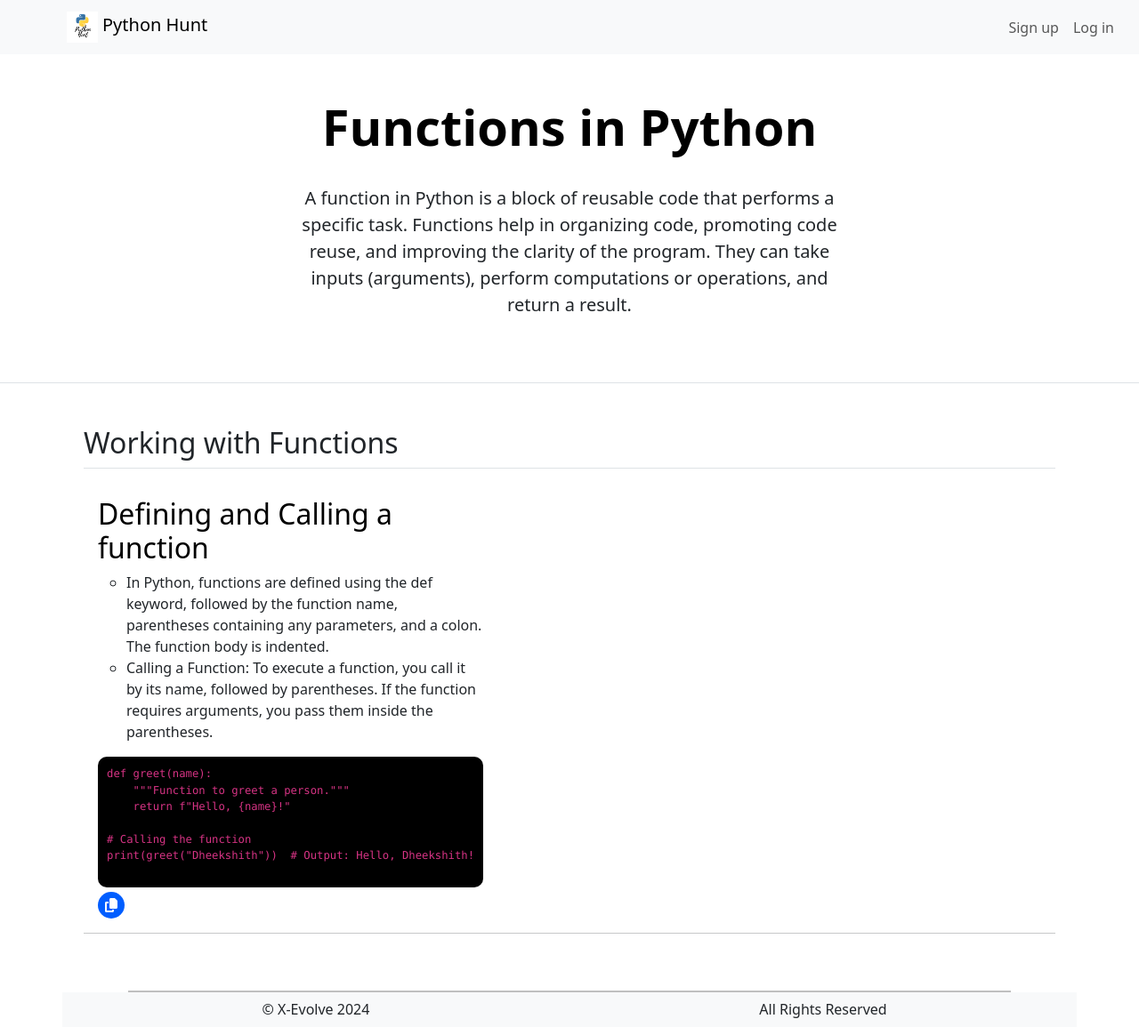
After one commit to X-Evolve/Python_Hunt, a Django app: template producthunt_pro/products/templates/products/functions.html in a window 1280 px wide. The commit adds this page. Shown: the whole page at 89% size. Run offline with Django 3.2, Linux system fonts and the light colour scheme; the template is opened without the code that fills it, so the values that code supplies are empty; some libraries are stand-ins or nearby versions.

Commit message:
Create Function Page

```diff
--- /dev/null
+++ b/producthunt_pro/products/templates/products/functions.html
@@ -0,0 +1,57 @@
+{% extends 'base.html' %}
+
+{% block content %}
+{% load static %}
+<!-- INTRODUCTION SECTION-->
+
+<div class="px-4 pt-5 text-center border-bottom">
+  <h1 class="display-4 fw-bold text-body-emphasis">Functions in Python</h1>
+  <br>
+  <div class="col-lg-6 mx-auto">
+      <p class="lead mb-4">A function in Python is a block of reusable code that performs a specific task. Functions help in organizing code, promoting code reuse, and improving the clarity of the program. They can take inputs (arguments), perform computations or operations, and return a result.</p>
+      <div class="d-grid gap-2 d-sm-flex justify-content-sm-center mb-5">
+      </div>
+  </div>
+</div>
+
+
+<!-- TYPES  -->
+<div class="container px-4 py-5" id="hanging-icons">
+  <h2 class="pb-2 border-bottom"> Working with Functions </h2>
+  <br>
+  <div class="row g-4 row-cols-1 row-cols-lg-3">
+    <div class="col d-flex align-items-start">
+      <div class="icon-square text-body-emphasis bg-body-secondary d-inline-flex align-items-center justify-content-center fs-4 flex-shrink-0 me-3">
+      </div>
+      <div>
+        <h3 class="fs-2 text-body-emphasis"> Defining and Calling a function</h3>
+        <ul style="list-style-type: circle; text-align: left;">
+        <li> In Python, functions are defined using the def keyword, followed by the function name, parentheses containing any parameters, and a colon. The function body is indented.</li>
+        <li> Calling a Function: To execute a function, you call it by its name, followed by parentheses. If the function requires arguments, you pass them inside the parentheses.</li>
+        </ul>
+        <div class="code-container">
+          <div class="code-block" style="background-color: black; color: white;padding: 10px; border-radius: 10px;">
+            <code>
+<pre>
+def greet(name):
+    """Function to greet a person."""
+    return f"Hello, {name}!"
+
+# Calling the function
+print(greet("Dheekshith"))  # Output: Hello, Dheekshith!</pre>
+            </code>
+          </div>
+          <button onclick="copyToClipboard(this)" class="copy-button" style="background-color: #005eff; color: white; border: none; width: 30px; height: 30px; border-radius: 50%; display: flex; justify-content: center; align-items: center; cursor: pointer; margin-top: 5px;" onmouseover="this.style.backgroundColor='#003db3'" onmouseout="this.style.backgroundColor='#005eff'">
+            <svg xmlns="http://www.w3.org/2000/svg" fill="white" width="16" height="16" viewBox="0 0 448 512">
+                <path d="M208 0H332.1c12.7 0 24.9 5.1 33.9 14.1l67.9 67.9c9 9 14.1 21.2 14.1 33.9V336c0 26.5-21.5 48-48 48H208c-26.5 0-48-21.5-48-48V48c0-26.5 21.5-48 48-48zM48 128h80v64H64V448H256V416h64v48c0 26.5-21.5 48-48 48H48c-26.5 0-48-21.5-48-48V176c0-26.5 21.5-48 48-48z"/>
+            </svg>
+        </button>
+        </div>
+      </div>
+    </div>
+</div>
+<hr>
+  <!--! Font Awesome Free 6.4.2 by @fontawesome - https://fontawesome.com License - https://fontawesome.com/license (Commercial License) Copyright 2023 Fonticons, Inc. -->
+</div>
+
+{% endblock %}
--- a/producthunt_pro/products/templates/products/lists.html
+++ b/producthunt_pro/products/templates/products/lists.html
@@ -506,7 +506,6 @@ listname = [item1, item2, item3, item4]
   <p>There are many more method calls which can help you while using Lists in Python.</p>
   <br>
   <!--! Font Awesome Free 6.4.2 by @fontawesome - https://fontawesome.com License - https://fontawesome.com/license (Commercial License) Copyright 2023 Fonticons, Inc. -->
-  <hr>
 </div>
 
 {% endblock %}
```
